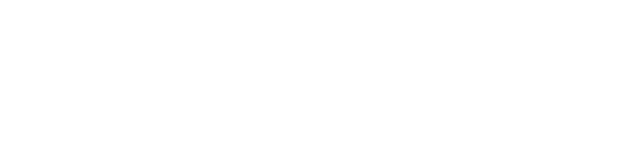
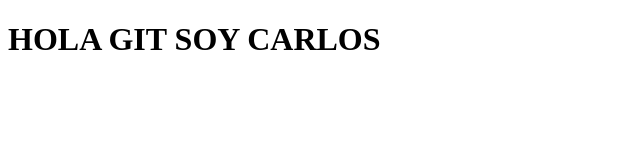
Before and after one commit to carlosIncos/proy_carlos_git, a plain HTML site: page index.html in a window 1280 px wide. Shown: the whole page, without its empty margins (0-640 px from the left). Drawn offline with Linux system fonts and the light colour scheme.

Commit message:
agregamos un h1

```diff
--- a/index.html
+++ b/index.html
@@ -9,5 +9,6 @@
 
 <body>
 </body>
+<h1>HOLA GIT SOY CARLOS</h1>
 
 </html>
```
Also changed, not shown: commits.txt (added).
